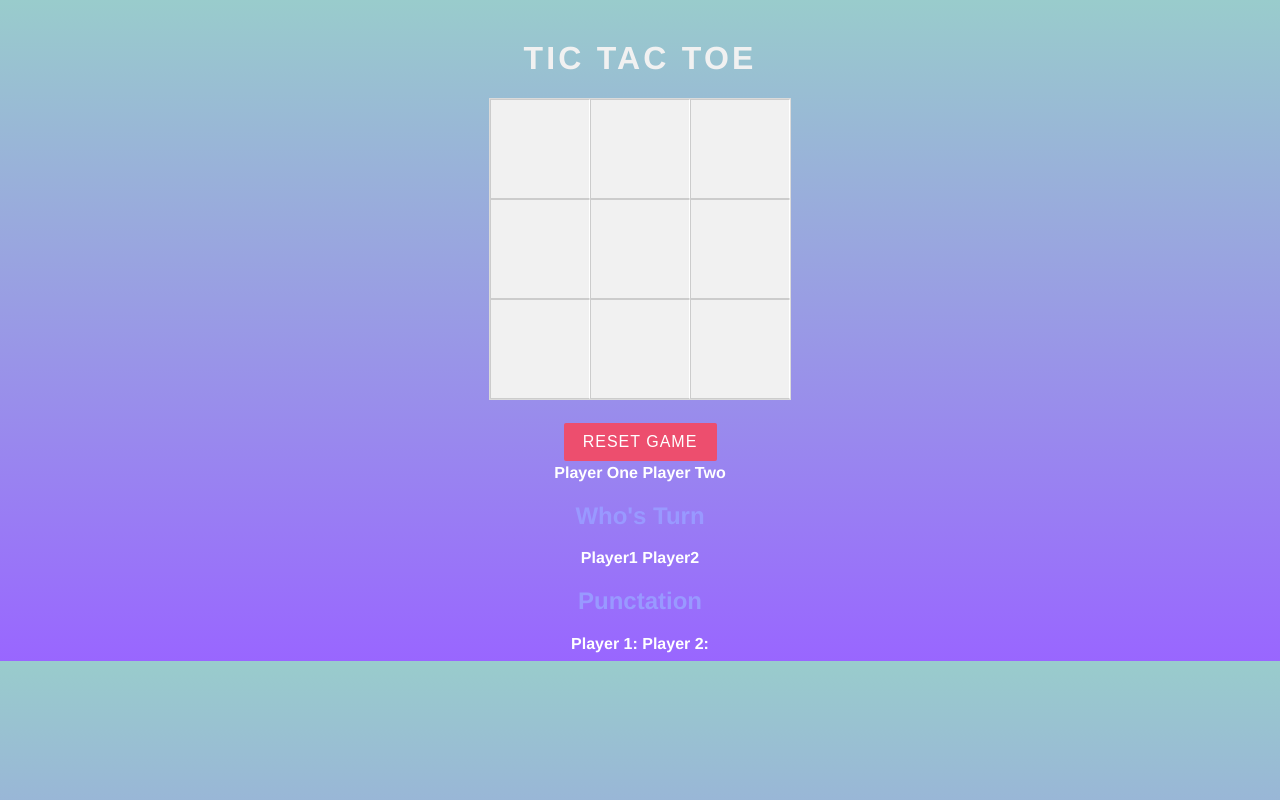
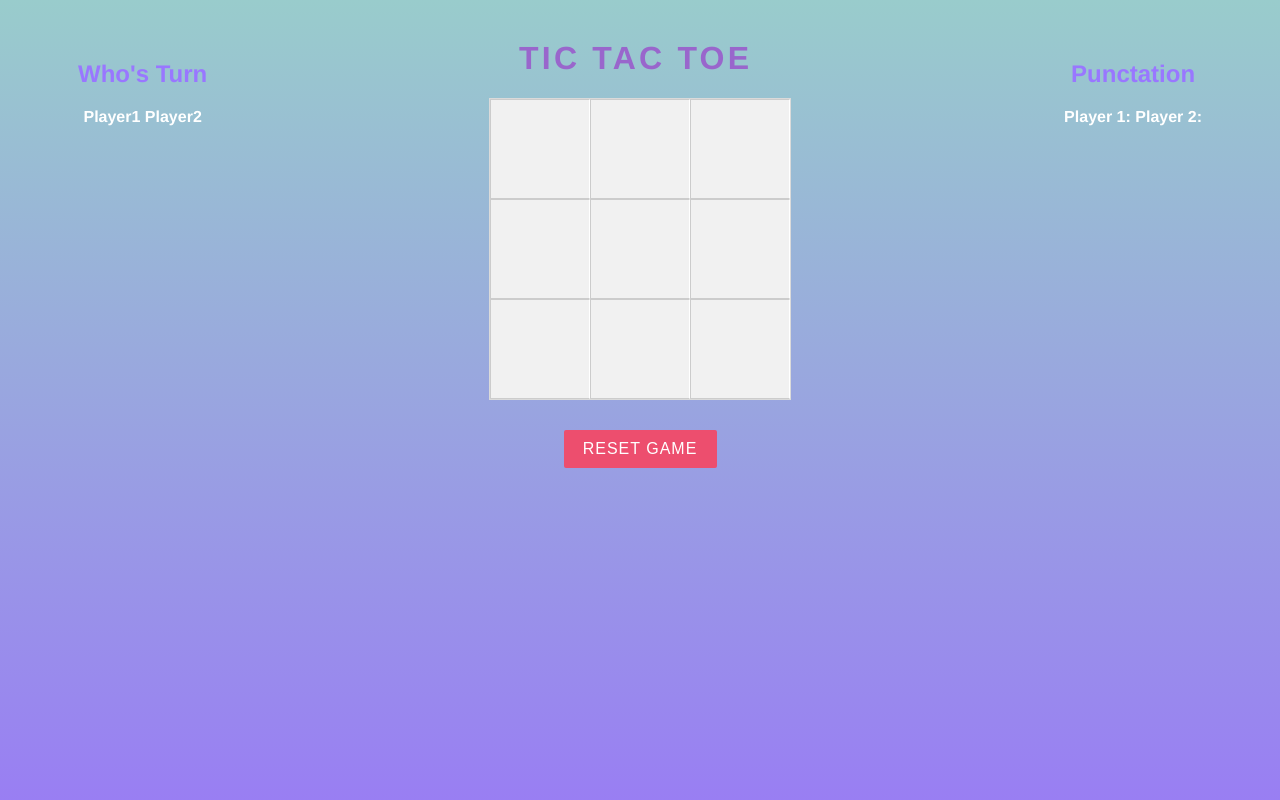
Before and after one commit to AgnieszkaKurek/TicTacToeGame, a website: page src/index.html in a window 1280 px wide. Shown: the top 800 px of the page. Drawn offline with Linux system fonts and the light colour scheme.

Commit message:
changes in css style

```diff
--- a/src/index.html
+++ b/src/index.html
@@ -9,6 +9,21 @@
 
 <body>
     <div class="container">
+            <aside class="left">
+            <h2>Who's Turn</h2>
+            <div>
+                <span>Player1</span>
+                <span>Player2</span>
+            </div>
+        </aside>
+        <aside class="right">
+            <h2>Punctation</h2>
+            <div>
+                <span>Player 1:</span>
+                <span>Player 2:</span>
+            </div>
+        </aside>
+        <div class="gameArea">
             <h1>Tic Tac Toe</h1>
             <ul id="gameBord">
                 <!-- first row -->
@@ -25,24 +40,7 @@
                 <li class="box" data-position="8"></li>
             </ul>
             <button id="reset-game">Reset Game</button>
-        <div>
-            <span>Player One</span>
-            <span>Player Two</span>
         </div>
-        <aside>
-            <h2>Who's Turn</h2>
-            <div>
-                <span>Player1</span>
-                <span>Player2</span>
-            </div>
-            <h2>Punctation</h2>
-            <div>
-                Player 1:
-                <span></span>
-                Player 2:
-                <span></span>
-            </div>
-        </aside>
     </div>
     <script src="ticTacToeGame.js"></script>
     <script src="script.js"></script>
--- a/src/style.css
+++ b/src/style.css
@@ -10,16 +10,16 @@ body {
 h1 {
     text-transform: uppercase;
     letter-spacing: 0.1em;
-    color: #f1f1f1;
+    color: #9966CC;
 }
 
 h2 {
-    color: #9999ff;
+    color: #9977ff;
 }
 
 .container {
-    margin: 0 auto;
-    width: 400px;
+    height: 1000px;
+    margin: 10px;
 }
 
 #gameBord {
@@ -28,7 +28,7 @@ h2 {
     border: 1px solid #dadada;
     margin: 0 auto;
     padding: 0;
-    margin-bottom: 20px;
+    margin-bottom: 10px;
 }
 
 .box {
@@ -65,9 +65,22 @@ h2 {
     cursor: pointer;
     display: inline-block;
     margin: 3px 2px;
+    margin-top: 20px;
     border-radius: 2px;
 }
 
 #reset-game:hover {
     background: #2c3e52;
 }
+
+.left {
+    float: left;
+    margin-left: 60px;
+    text-align: center;
+}
+
+.right {
+    text-align: center;
+    float: right;
+    margin-right: 60px;
+}
```
Lines whose indentation alone changed are shown as unchanged.
